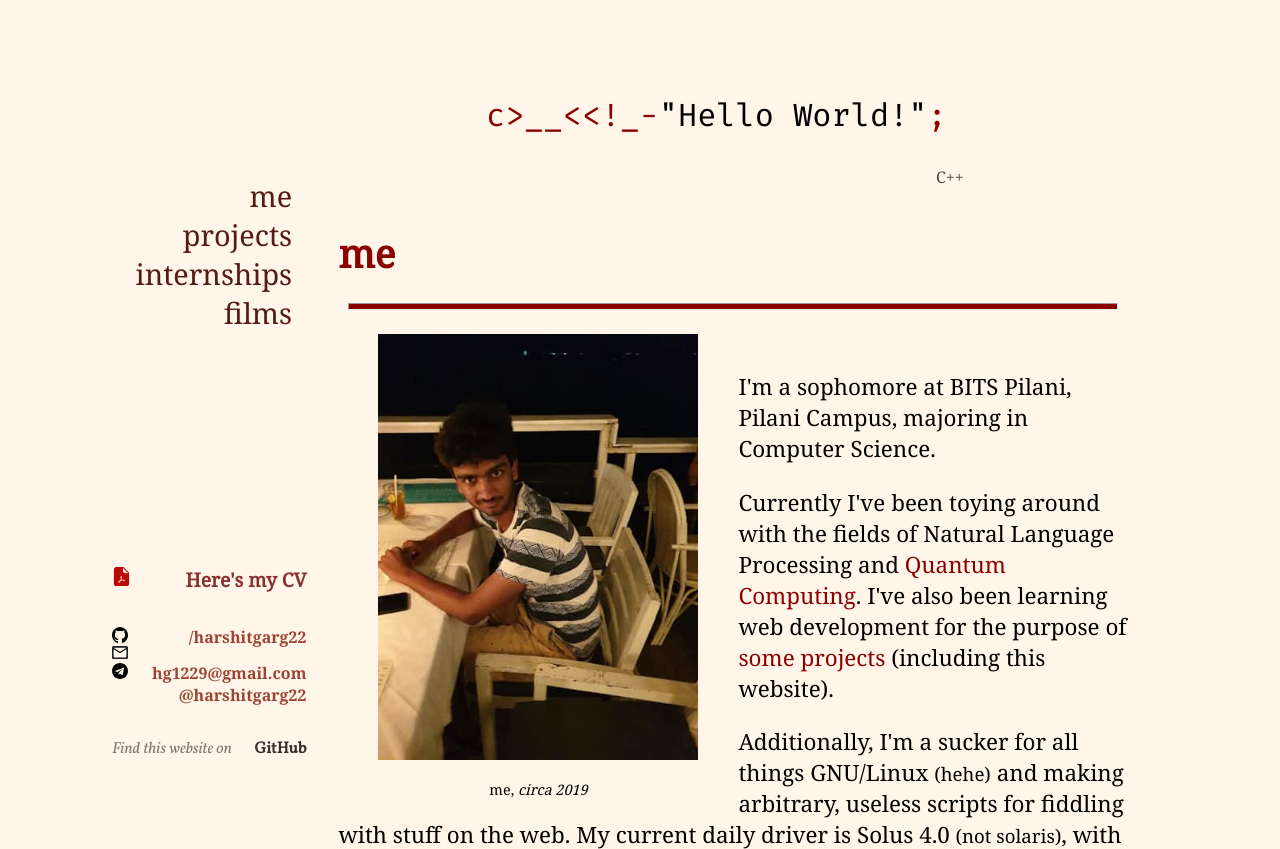
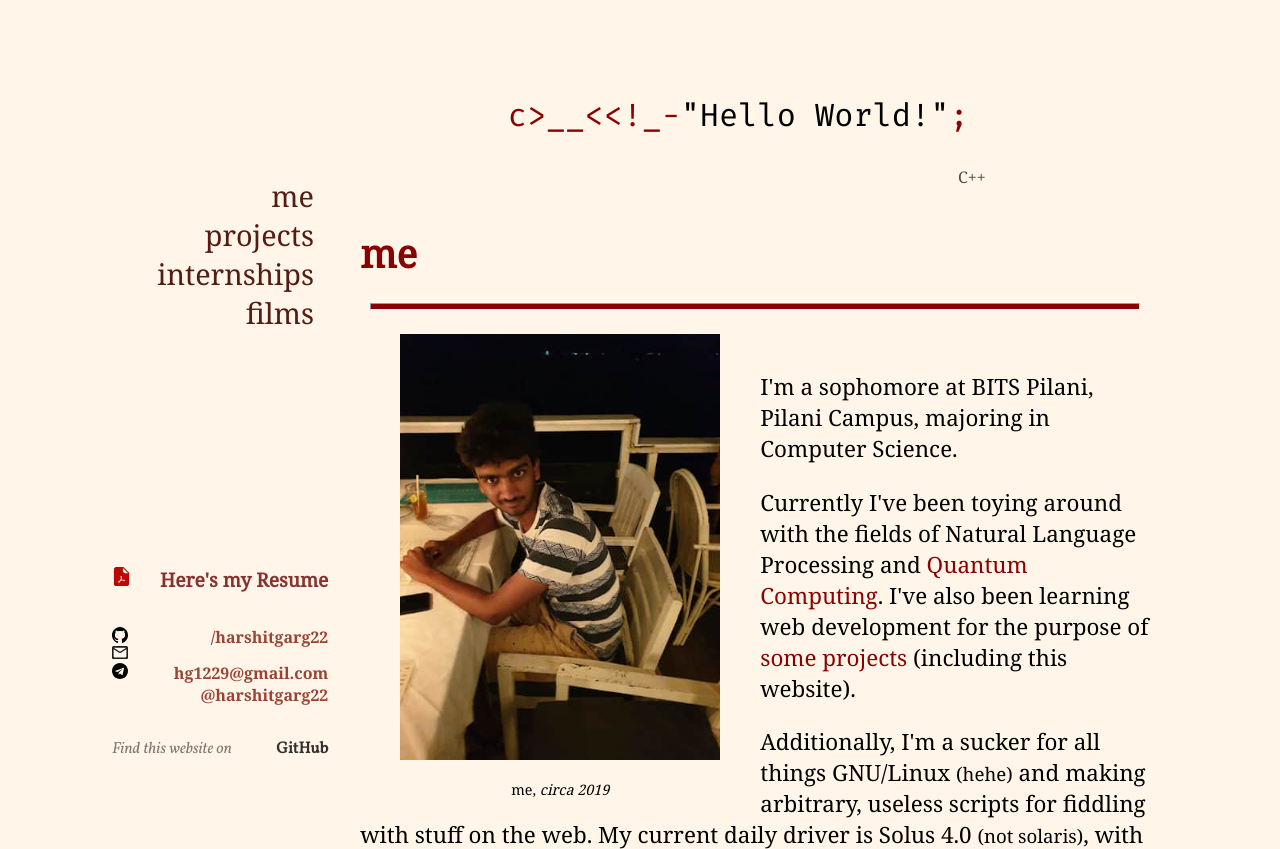
Before and after one commit to harshitgarg22/harshitgarg.in, a Flask app: page / in a window 1280 px wide. Shown: the top 849 px of the page. Run offline with Flask 2, Linux system fonts and the light colour scheme.

Commit message:
Link to resume on homepage, not CV

```diff
--- a/templates/index.html
+++ b/templates/index.html
@@ -63,7 +63,8 @@
       </li>
     </ul>
     <ul id="social-list">
-      <li style="font-size: 1.2em; margin-bottom: 2em;"><i class="pdf-icon" title="pdf"></i><a href={{url_for("resume")}} style="color: #6b0000; font-family: 'Noto Serif', serif">Here's my CV</a></li>
+      <li style="font-size: 1.2em; margin-bottom: 2em;"><i class="pdf-icon" title="pdf"></i><a
+          href={{url_for("resume")}} style="color: #6b0000; font-family: 'Noto Serif', serif">Here's my Resume</a></li>
       <li><i class="github-icon" title="github"></i><a href="https://github.com/harshitgarg22">/harshitgarg22</a></li>
       <li><i class="mail-icon" title="mail"></i><a href="mailto:hg1229@gmail.com">hg1229@gmail.com</a></li>
       <li><i class="telegram-icon" title="telegram"></i><a href="https://t.me/harshitgarg22">@harshitgarg22</a></li>
```
